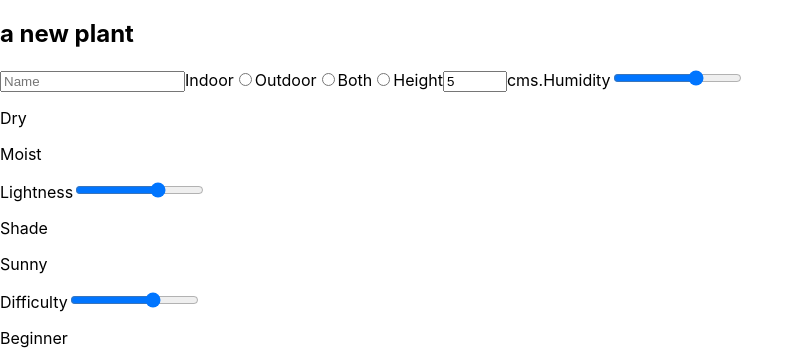
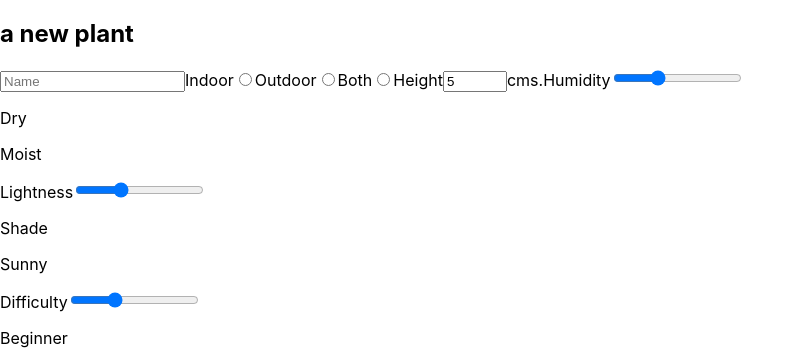
Before and after one commit to isdi-coders-2023/Daniel-Ursua-Final-Project-front-202301-mad, a React (Create React App) app: page /add in a window 1280 px wide. Shown: the part 123-481 px from the top of the page, without its empty margins (0-804 px from the left). Built offline with nearby package versions, Linux system fonts and the light colour scheme; no server answers.

Commit message:
Fix range in the plantform

```diff
--- a/src/components/forms/plant.form.tsx
+++ b/src/components/forms/plant.form.tsx
@@ -95,7 +95,7 @@ export function PlantForm() {
           name="humidity"
           min="1"
           max="4"
-          step="2"
+          step="1"
           defaultValue={actualPlant ? actualPlant.humidity : 2}
         />
         <p>Dry</p>
@@ -106,7 +106,7 @@ export function PlantForm() {
           name="lightness"
           min="1"
           max="4"
-          step="2"
+          step="1"
           defaultValue={actualPlant ? actualPlant.lightness : 2}
         />
         <p>Shade</p>
@@ -117,7 +117,7 @@ export function PlantForm() {
           name="difficulty"
           min="1"
           max="4"
-          step="2"
+          step="1"
           defaultValue={actualPlant ? actualPlant.difficulty : 2}
         />
         <p>Beginner</p>
@@ -125,7 +125,6 @@ export function PlantForm() {
         <input
           type="checkbox"
           name="petFriendly"
-          required
           defaultChecked={actualPlant ? actualPlant.petFriendly : false}
         />
         <label htmlFor="petFriendly">Pet friendly</label>
```
